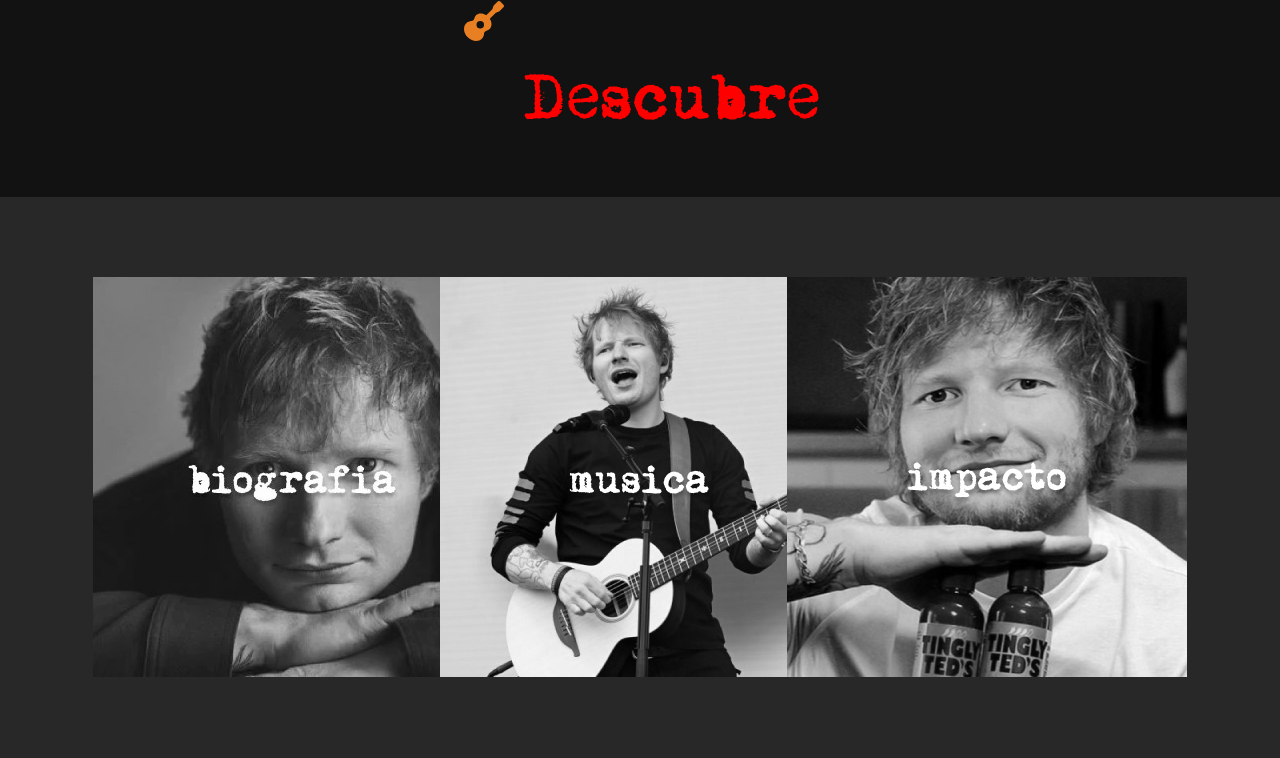
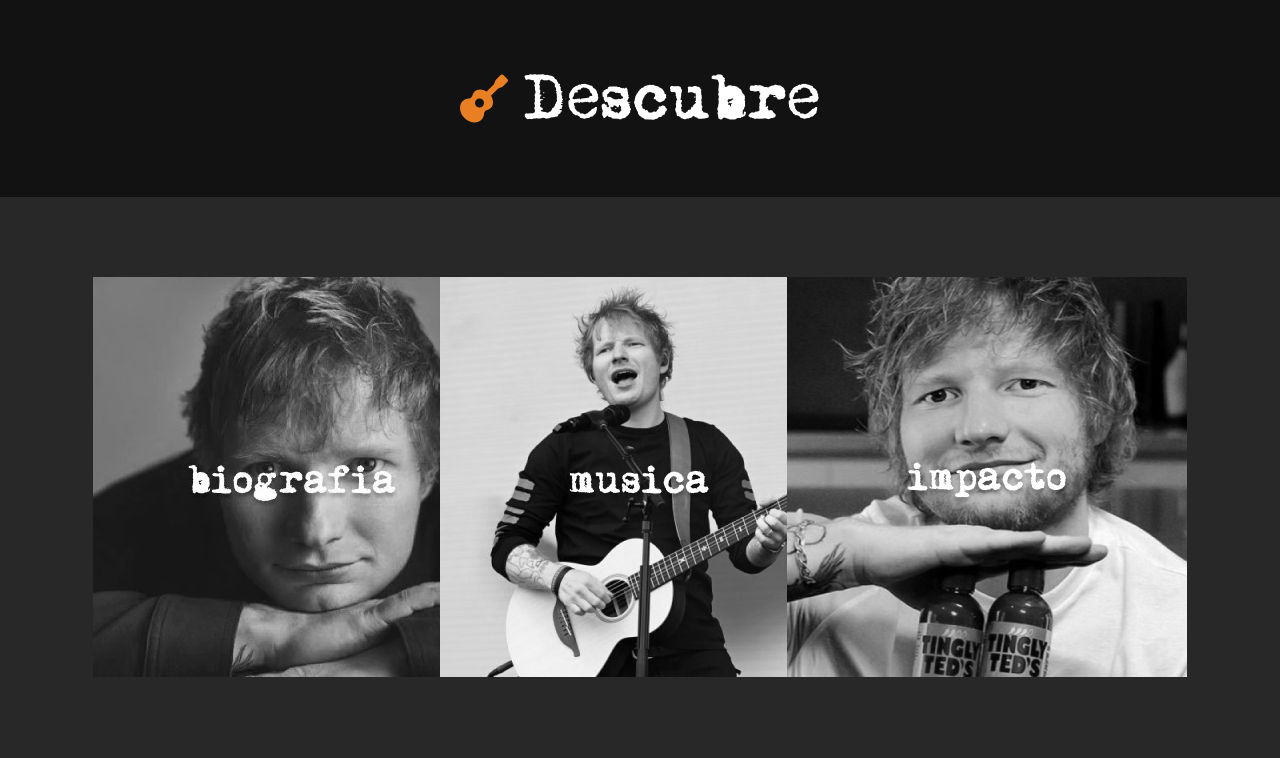
Before and after one commit to Michely05/VidayMusicadeEdSheeran, a website built with Parcel: page src/category.html in a window 1280 px wide. Shown: the top 758 px of the page. Built offline with nearby package versions, Linux system fonts and the light colour scheme.

Commit message:
changed h2 styles

```diff
--- a/src/category.html
+++ b/src/category.html
@@ -10,7 +10,7 @@
 </head>
 
 <header>
-    <img src="../assets/img/guitar-favicon.svg" alt="logo as an orange guitar" loading="lazy" width="40" height="40">
+    <img src="../assets/img/guitar-favicon.svg" alt="logo as an orange guitar" loading="lazy">
     <h2>Descubre</h2>
 </header>
 
--- a/src/styles.css
+++ b/src/styles.css
@@ -155,7 +155,7 @@ header img:hover {
 header h2 {
   font-family: "moms-typewriter", "Segoe UI", Tahoma, Geneva, Verdana,
     sans-serif;
-  color: red;
+  color: white;
   font-size: 3.5rem;
   font-weight: 200;
   display: flex;
```
Also changed, not shown: dist/category.html.
